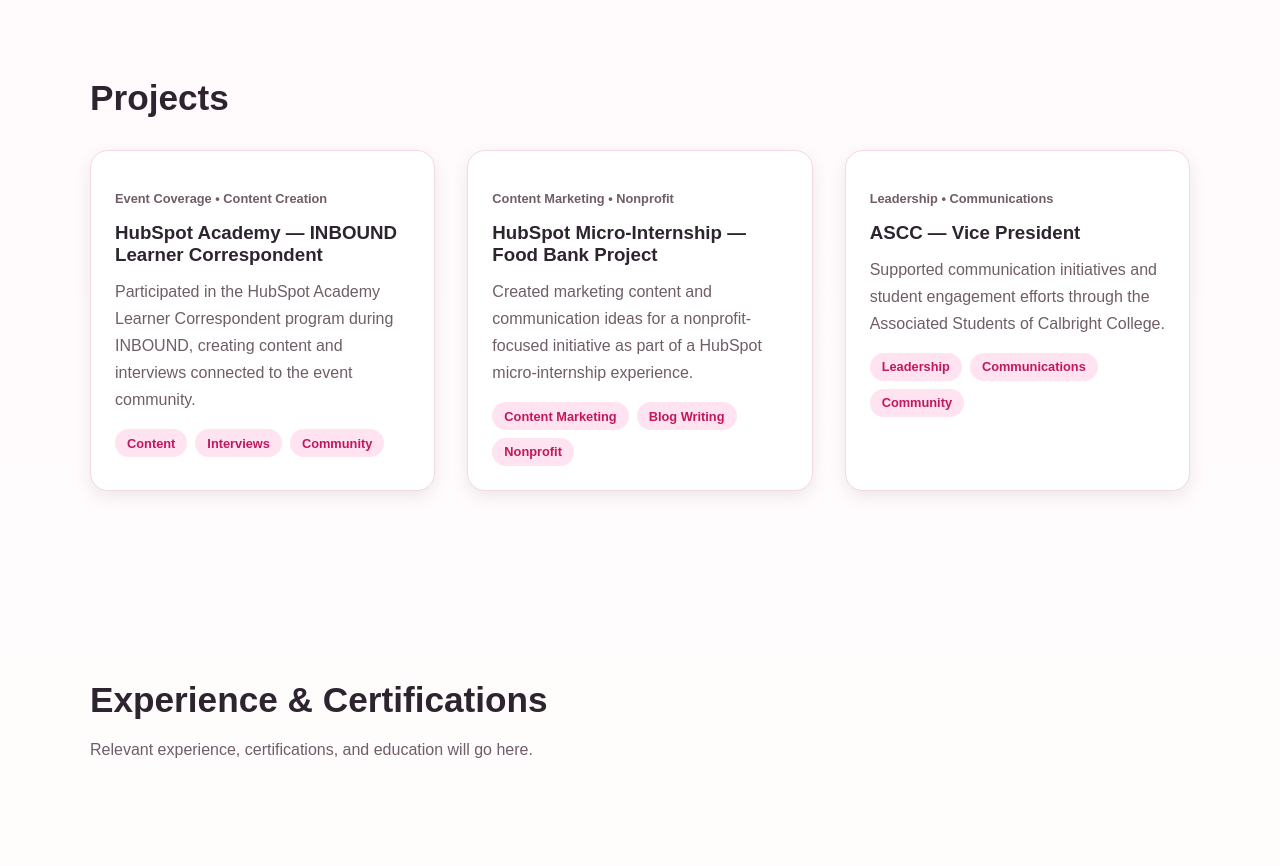
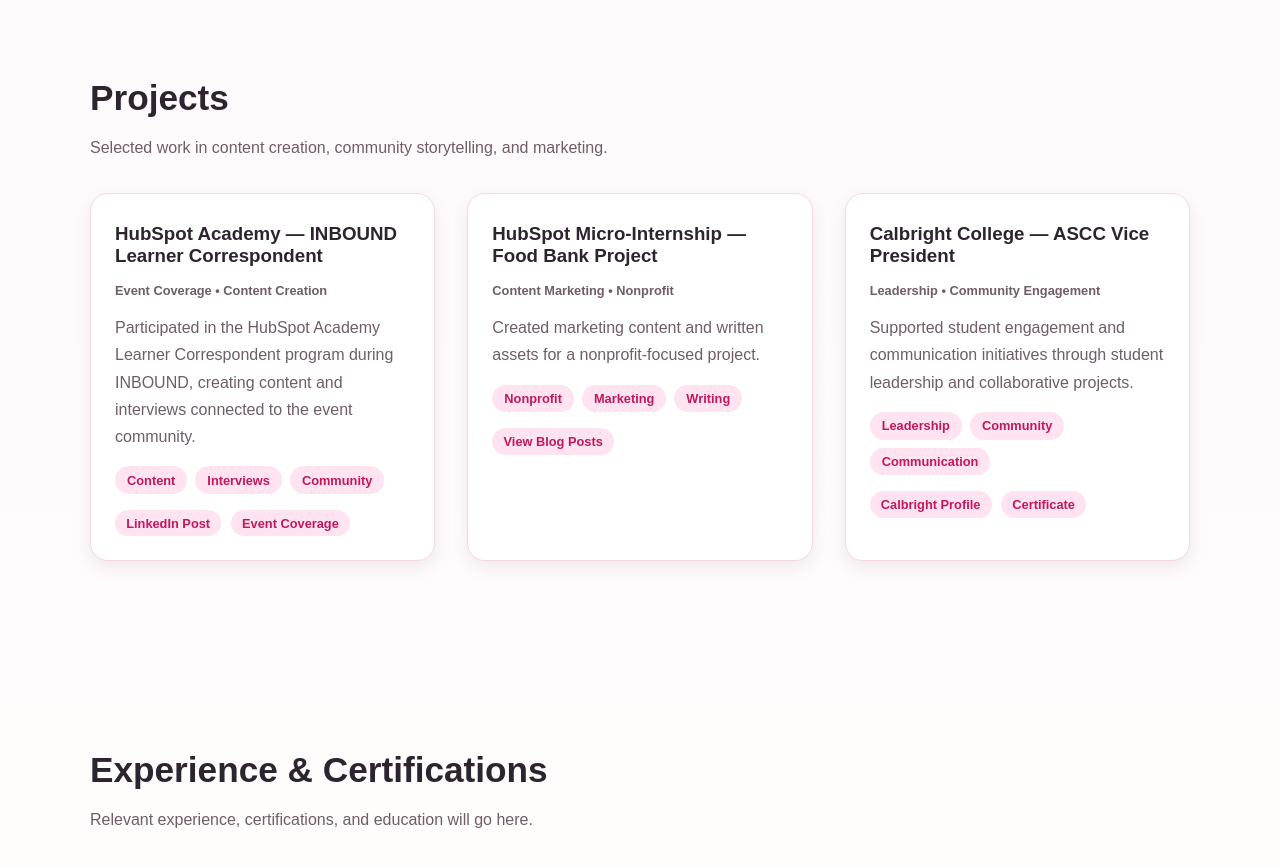
Before and after one commit to LuaFurtado/marketing-portfolio, a React (Vite) app: page / in a window 1280 px wide. Shown: the part 1120-1986 px from the top of the page. Built offline with nearby package versions, Linux system fonts and the light colour scheme.

Commit message:
Add multiple resource links to project cards

```diff
--- a/src/App.css
+++ b/src/App.css
@@ -319,3 +319,25 @@
   background-color: #e9e9e9;
   transform: translateY(-2px);
 }
+
+.project-links {
+  margin-top: 1rem;
+  display: flex;
+  flex-wrap: wrap;
+  gap: 0.6rem;
+}
+
+.project-link {
+  font-size: 0.8rem;
+  background: #ffe3f1;
+  color: #c2185b;
+  padding: 0.35rem 0.7rem;
+  border-radius: 999px;
+  text-decoration: none;
+  font-weight: 600;
+  transition: background 0.2s ease;
+}
+
+.project-link:hover {
+  background: #ffd0e6;
+}
--- a/src/components/ProjectCard.jsx
+++ b/src/components/ProjectCard.jsx
@@ -1,27 +1,33 @@
-function ProjectCard({ title, subtitle, description, tags }) {
+function ProjectCard({ title, subtitle, description, tags, links }) {
   return (
     <article className="project-card">
+      <h3>{title}</h3>
 
-      <p className="project-subtitle">
-        {subtitle}
-      </p>
+      <p className="project-subtitle">{subtitle}</p>
 
-      <h3>
-        {title}
-      </h3>
-
-      <p className="project-description">
-        {description}
-      </p>
+      <p className="project-description">{description}</p>
 
       <div className="tag-list">
         {tags.map((tag) => (
-          <span key={tag} className="tag">
+          <span className="tag" key={tag}>
             {tag}
           </span>
         ))}
       </div>
 
+      <div className="project-links">
+        {links.map((link) => (
+          <a
+            key={link.label}
+            href={link.url}
+            target="_blank"
+            rel="noreferrer"
+            className="project-link"
+          >
+            {link.label}
+          </a>
+        ))}
+      </div>
     </article>
   )
 }
--- a/src/sections/Projects.jsx
+++ b/src/sections/Projects.jsx
@@ -1,51 +1,72 @@
 import ProjectCard from '../components/ProjectCard'
 
 function Projects() {
-
   const projects = [
     {
       title: "HubSpot Academy — INBOUND Learner Correspondent",
       subtitle: "Event Coverage • Content Creation",
       description:
         "Participated in the HubSpot Academy Learner Correspondent program during INBOUND, creating content and interviews connected to the event community.",
-      tags: ["Content", "Interviews", "Community"]
+      tags: ["Content", "Interviews", "Community"],
+      links: [
+        {
+          label: "LinkedIn Post",
+          url: "https://linkedin.com/"
+        },
+        {
+          label: "Event Coverage",
+          url: "https://linkedin.com/"
+        }
+      ]
     },
 
     {
       title: "HubSpot Micro-Internship — Food Bank Project",
       subtitle: "Content Marketing • Nonprofit",
       description:
-        "Created marketing content and communication ideas for a nonprofit-focused initiative as part of a HubSpot micro-internship experience.",
-      tags: ["Content Marketing", "Blog Writing", "Nonprofit"]
+        "Created marketing content and written assets for a nonprofit-focused project.",
+      tags: ["Nonprofit", "Marketing", "Writing"],
+      links: [
+        {
+          label: "View Blog Posts",
+          url: "/files/micro-internship.pdf"
+        }
+      ]
     },
 
     {
-      title: "ASCC — Vice President",
-      subtitle: "Leadership • Communications",
+      title: "Calbright College — ASCC Vice President",
+      subtitle: "Leadership • Community Engagement",
       description:
-        "Supported communication initiatives and student engagement efforts through the Associated Students of Calbright College.",
-      tags: ["Leadership", "Communications", "Community"]
+        "Supported student engagement and communication initiatives through student leadership and collaborative projects.",
+      tags: ["Leadership", "Community", "Communication"],
+      links: [
+        {
+          label: "Calbright Profile",
+          url: "https://calbright.edu/"
+        },
+        {
+          label: "Certificate",
+          url: "/files/ascc-certificate.pdf"
+        }
+      ]
     }
   ]
 
   return (
     <section className="section" id="projects">
       <div className="container">
+        <h2>Projects</h2>
 
-      <h2>Projects</h2>
+        <p className="section-intro">
+          Selected work in content creation, community storytelling, and marketing.
+        </p>
 
         <div className="projects-grid">
           {projects.map((project) => (
-          <ProjectCard
-            key={project.title}
-            title={project.title}
-            subtitle={project.subtitle}
-            description={project.description}
-            tags={project.tags}
-          />
+            <ProjectCard key={project.title} {...project} />
           ))}
         </div>
-
       </div>
     </section>
   )
```
Lines whose indentation alone changed are shown as unchanged.
